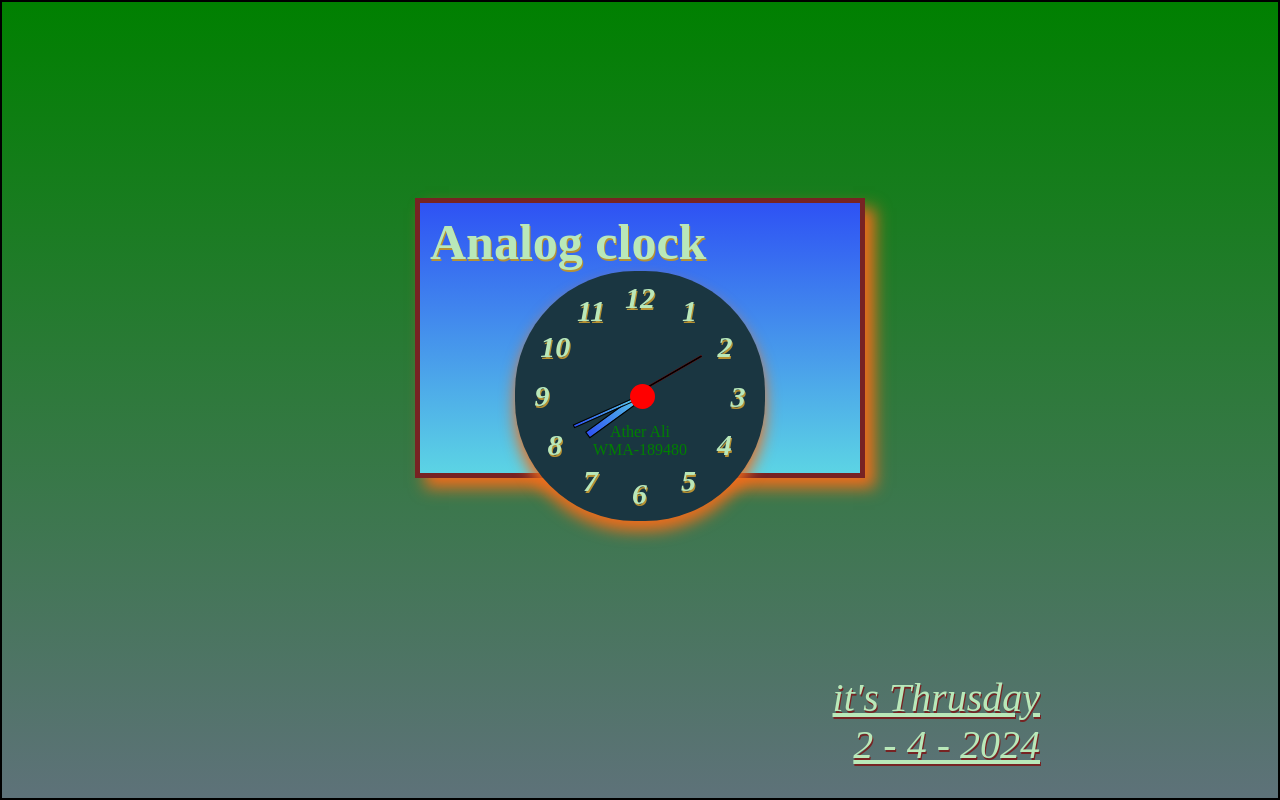
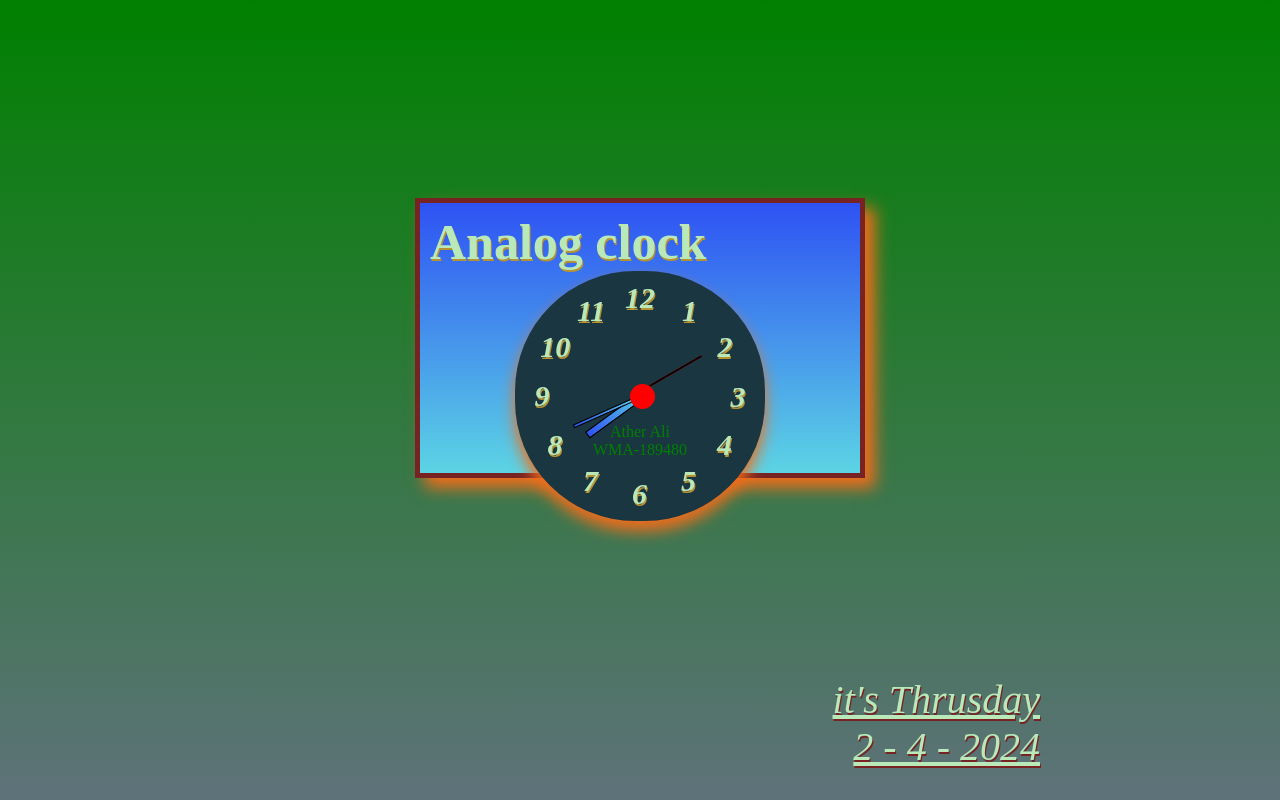
Before and after one commit to Eng-Ather/Analog-Clock, a plain HTML site: page index.html in a window 1280 px wide. Drawn offline with Linux system fonts and the light colour scheme.

Commit message:
Update clock.css

```diff
--- a/clock.css
+++ b/clock.css
@@ -5,8 +5,8 @@
 }
 
 body {
-border: 2px solid black;
-width: 100%;
+/* border: 2px solid black; */
+/* width: 100%; */
     height: 100vh;
     background-image: linear-gradient(to top, rgba(26, 54, 65, 0.7), green);
     display: flex;
```
